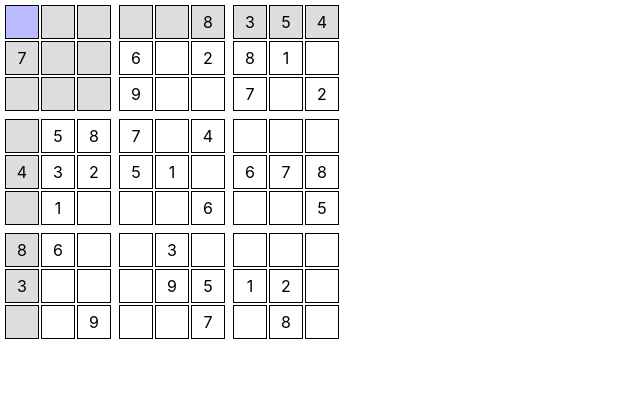
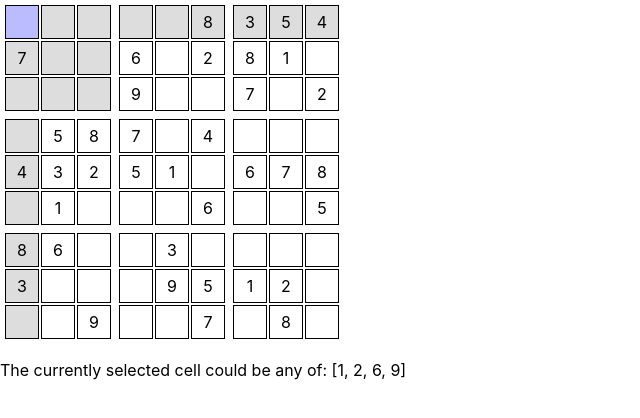
Before and after one commit to anoop901/sudoku, a React (Create React App) app: page / in a window 1280 px wide. Shown: the top 418 px of the page, without its empty margins (0-640 px from the left). Built offline with nearby package versions, Linux system fonts and the light colour scheme.

Commit message:
Implement Sudoku valueAtLocation and possibleValuesAtLocation

```diff
--- a/src/Sudoku.ts
+++ b/src/Sudoku.ts
@@ -1,7 +1,8 @@
 import { List, Set } from "immutable";
+import SudokuLocation from "./SudokuLocation";
 
 export default class Sudoku {
-  constructor(public readonly values: List<List<number | null>>) {
+  constructor(private readonly values: List<List<number | null>>) {
     if (values.size !== 9) {
       throw new Error("failed to construct Sudoku: values must be a 9x9 array");
     }
@@ -14,6 +15,10 @@ export default class Sudoku {
     }
   }
 
+  valueAtLocation(location: SudokuLocation): number | null {
+    return this.values.get(location.row)?.get(location.col) ?? null;
+  }
+
   get possibilities(): List<List<Set<number>>> {
     throw new Error("not implemented");
   }
@@ -21,4 +26,13 @@ export default class Sudoku {
   solve(): Sudoku {
     throw new Error("not implemented");
   }
+
+  possibleValuesAtLocation(location: SudokuLocation): Set<number> {
+    return Set(Array.from({ length: 9 }, (_, i) => i + 1)).subtract(
+      location.adjacentLocations.flatMap((adjacentLocation) => {
+        const value = this.valueAtLocation(adjacentLocation);
+        return value !== null ? [value] : [];
+      })
+    );
+  }
 }
--- a/src/SudokuView.tsx
+++ b/src/SudokuView.tsx
@@ -21,7 +21,11 @@ export default function SudokuView(props: { sudoku: Sudoku }) {
   const [selectedLocation, setSelectedLocation] = useState(
     new SudokuLocation({ row: 0, col: 0 })
   );
+  const possibleValuesAtSelectedLocation = props.sudoku.possibleValuesAtLocation(
+    selectedLocation
+  );
   return (
+    <>
       <table>
         {Array.from({ length: 3 }, (_, boxRow) => (
           <tr>
@@ -34,7 +38,9 @@ export default function SudokuView(props: { sudoku: Sudoku }) {
                         const row = boxRow * 3 + rowInBox;
                         const col = boxCol * 3 + colInBox;
                         const location = new SudokuLocation({ row, col });
-                      const isSelectedCell = selectedLocation.equals(location);
+                        const isSelectedCell = selectedLocation.equals(
+                          location
+                        );
                         const isAdjacentToSelectedCell = selectedLocation.adjacentLocations.has(
                           location
                         );
@@ -51,7 +57,7 @@ export default function SudokuView(props: { sudoku: Sudoku }) {
                               setSelectedLocation(location);
                             }}
                           >
-                          {props.sudoku.values.get(row)?.get(col) ?? ""}
+                            {props.sudoku.valueAtLocation(location) ?? ""}
                           </td>
                         );
                       })}
@@ -63,5 +69,10 @@ export default function SudokuView(props: { sudoku: Sudoku }) {
           </tr>
         ))}
       </table>
+      <p>
+        The currently selected cell could be any of: [
+        {possibleValuesAtSelectedLocation.join(", ")}]
+      </p>
+    </>
   );
 }
```
Also changed, not shown: 1 other file (tests, documents, lock files or other folders). Lines whose indentation alone changed are shown as unchanged.
